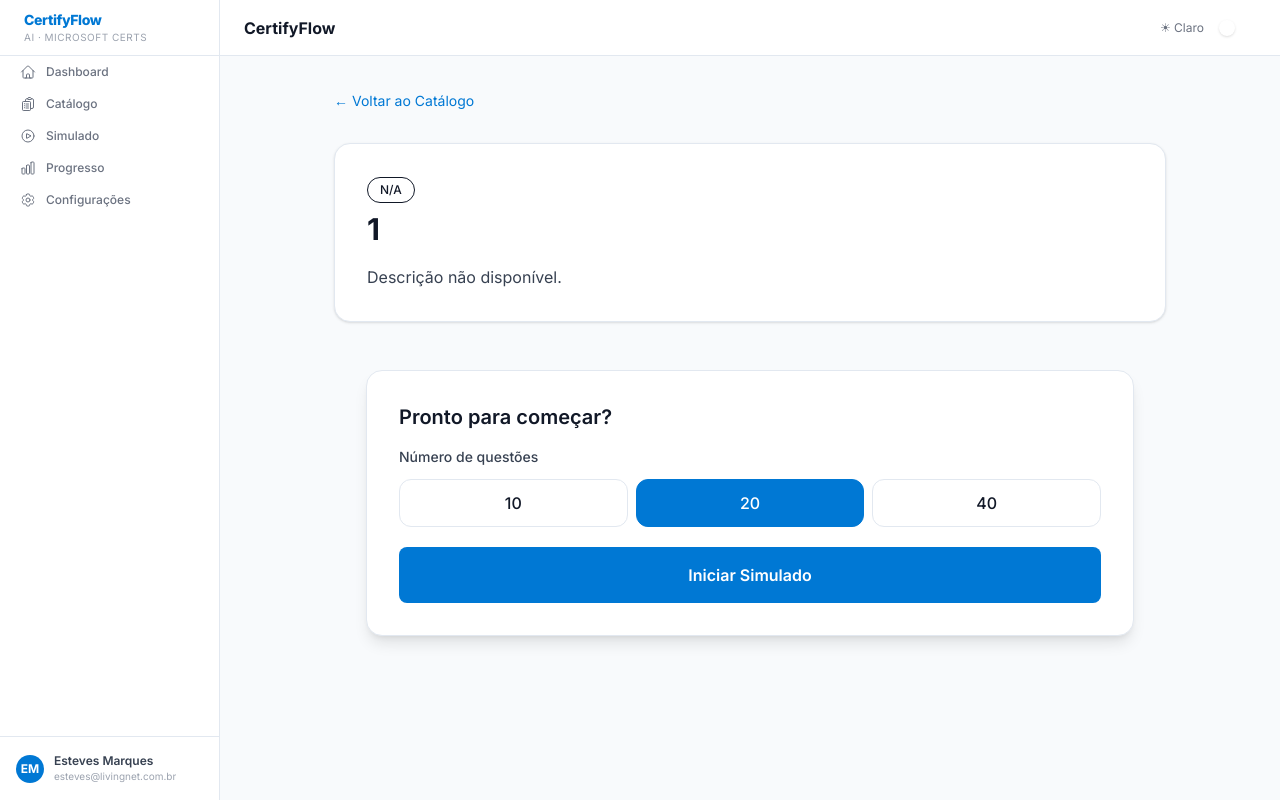
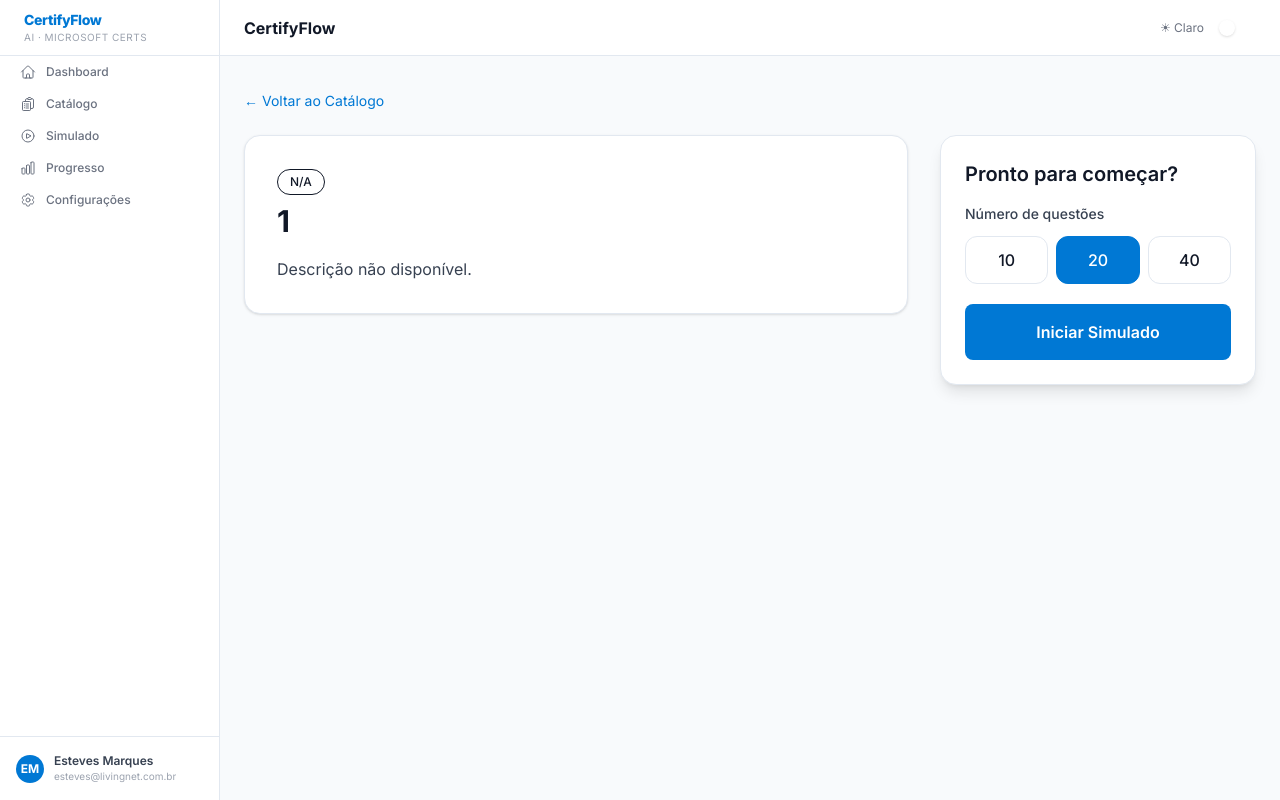
Before and after one commit to EstevesMarques/certifyflow-ai, a Next.js app: page /exam/1 in a window 1280 px wide. Built offline with nearby package versions, Linux system fonts and the light colour scheme.

Commit message:
refactor: two-column layout for exam detail page with sticky CTA
- Grid layout: lg:grid-cols-3 (2 cols content, 1 col CTA)
- CTA card sticky at top-24 on desktop
- Better use of screen width with max-w-7xl container

Co-Authored-By: Claude Opus 4.7 <noreply@anthropic.com>

```diff
--- a/app/(app)/exam/[examId]/page.tsx
+++ b/app/(app)/exam/[examId]/page.tsx
@@ -63,16 +63,20 @@ export default function ExamDetailPage() {
   }
 
   return (
-    <div className="max-w-4xl mx-auto p-6 md:p-8 space-y-8">
+    <div className="max-w-7xl mx-auto px-6 py-8">
       {/* Back link */}
       <Link
         href="/catalog"
-        className="inline-flex items-center gap-1 text-sm transition-colors"
+        className="inline-flex items-center gap-1 text-sm transition-colors mb-6 block"
         style={{ color: 'var(--accent)' }}
       >
         ← Voltar ao Catálogo
       </Link>
 
+      {/* Two-column layout */}
+      <div className="grid grid-cols-1 lg:grid-cols-3 gap-8">
+        {/* Left column - Content */}
+        <div className="lg:col-span-2 space-y-8">
           {/* Header card */}
           <div
             className="rounded-2xl shadow-sm border p-6 md:p-8 space-y-4"
@@ -125,10 +129,12 @@ export default function ExamDetailPage() {
               </div>
             </div>
           )}
+        </div>
 
-      {/* Start section */}
+        {/* Right column - Sticky CTA */}
+        <div className="lg:col-span-1">
           <div
-        className="max-w-3xl mx-auto mt-12 mb-8 rounded-2xl shadow-lg border p-6 md:p-8 space-y-5"
+            className="sticky top-24 rounded-2xl shadow-lg border p-6 space-y-5"
             style={{ background: 'var(--bg-card)', borderColor: 'var(--border)' }}
           >
             <div className="space-y-4">
@@ -172,5 +178,7 @@ export default function ExamDetailPage() {
             </Button>
           </div>
         </div>
+      </div>
+    </div>
   )
 }
```
Lines whose indentation alone changed are shown as unchanged.
